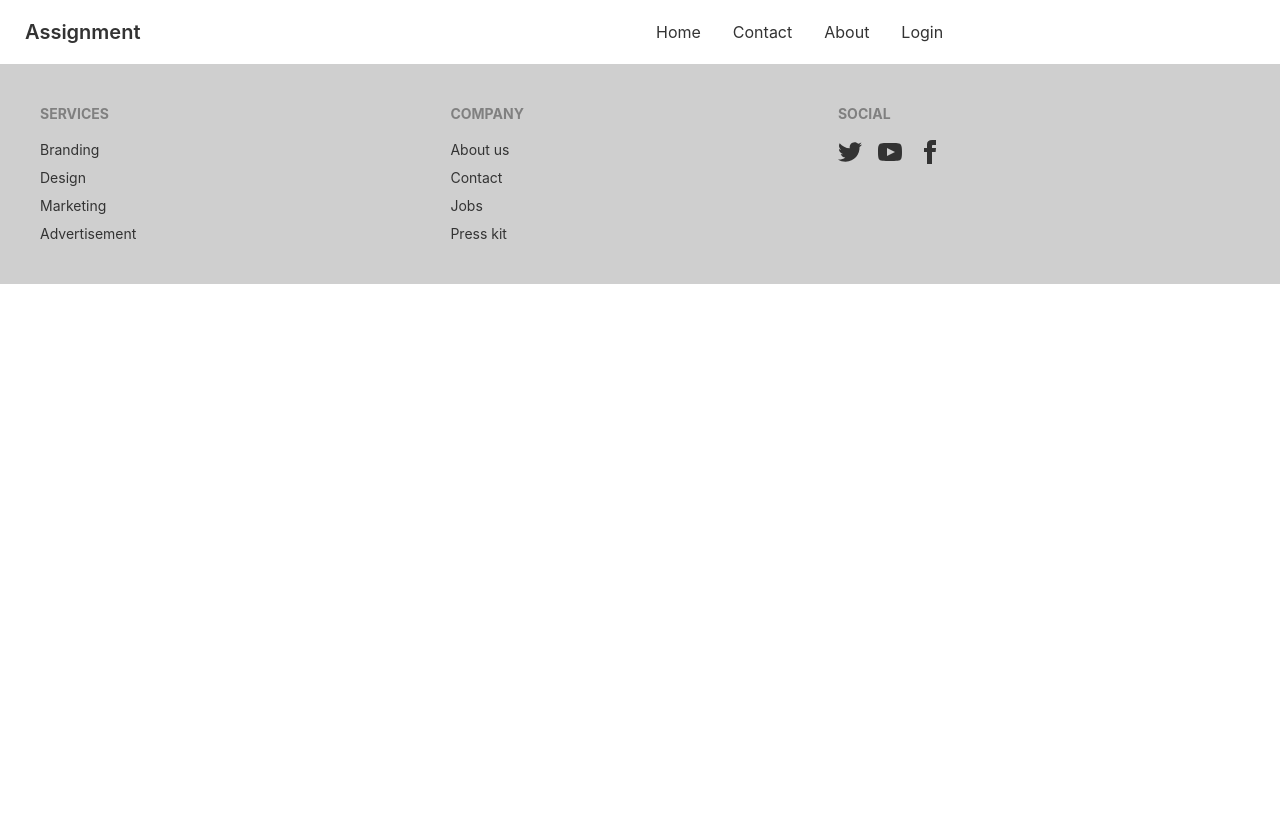
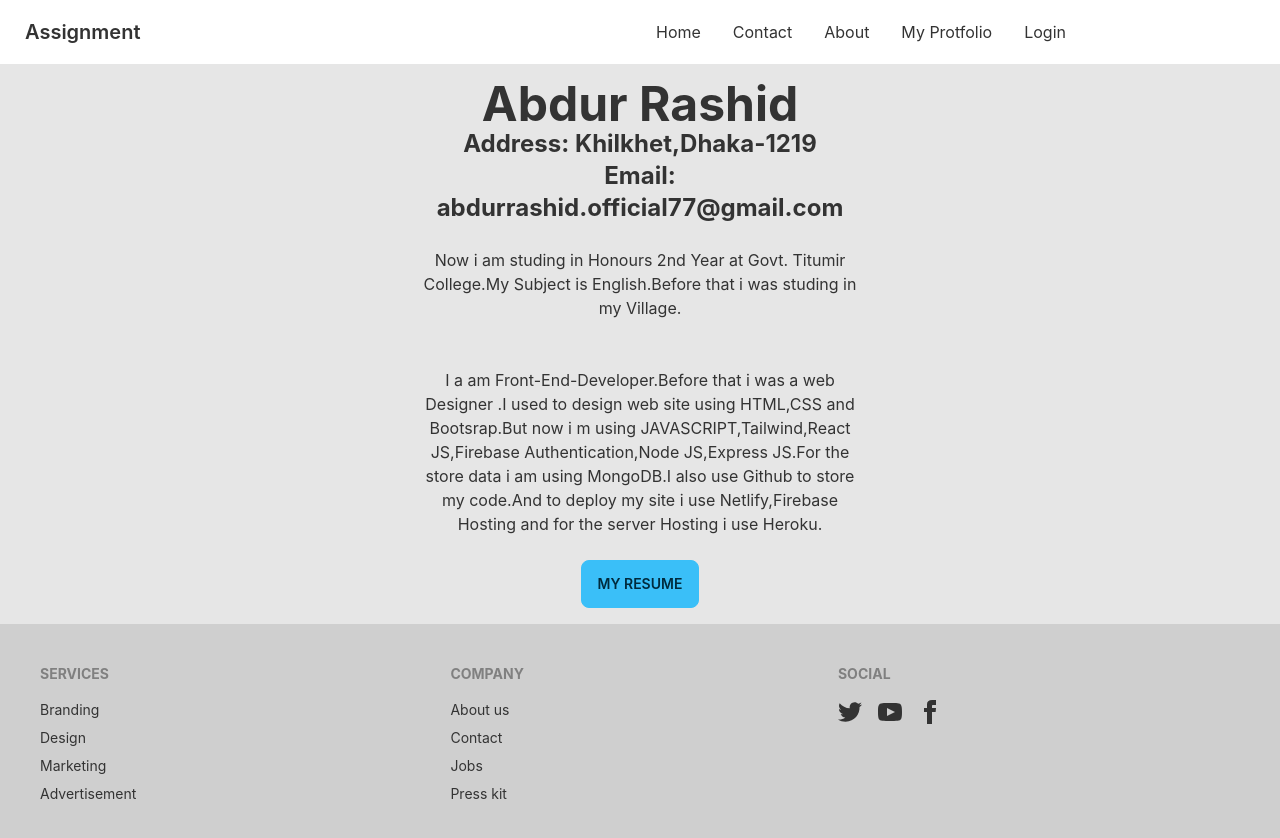
Before and after one commit to ARKOMOL/The-AutoStore, a React (Create React App) app: page /protfolio in a window 1280 px wide. Shown: the top 838 px of the page. Before the commit the page ends 800 px from the top, so only its background shows below. Built offline with nearby package versions, Linux system fonts and the light colour scheme; no server answers.

Commit message:
protfolio part done

```diff
--- a/src/App.js
+++ b/src/App.js
@@ -10,6 +10,10 @@ import Footer from './Pages/Shared/Footer/Footer';
 import Contact from './Pages/Header/ForAllUsers/Contact/Contact';
 import Home from './Pages/HomePage/Home';
 import PurchasePage from './Pages/HomePage/Purchase/PurchasePage';
+import MyProtfolio from './Pages/Header/ForAllUsers/MyProtfolio';
+import MyProfile from './Pages/Header/LoginUser/MyProfile';
+import AddReview from './Pages/Header/LoginUser/AddReview';
+import MyOrders from './Pages/Header/LoginUser/MyOrders';
 
 function App() {
   return (
@@ -19,6 +23,10 @@ function App() {
      <Routes>
        <Route path='/' element={<Home/>} />
        <Route path='/contact' element={<Contact/>} />
+       <Route path='/protfolio' element={<MyProtfolio/>} />
+       <Route path='/orders' element={<MyOrders/>} />
+       <Route path='/add-review' element={<AddReview/>} />
+       <Route path='/profile' element={<MyProfile/>} />
        <Route path='/purchase/:id' element={<PurchasePage/>} />
        <Route path='/login' element={ <Login/>} />
        <Route path='/about' element={
--- a/src/Pages/Header/ForAllUsers/MyProtfolio.js
+++ b/src/Pages/Header/ForAllUsers/MyProtfolio.js
@@ -0,0 +1,22 @@
+import React from 'react';
+import { Link } from 'react-router-dom';
+
+const MyProtfolio = () => {
+    return (
+        <div class="hero min-h-full bg-base-200">
+        <div class="hero-content sm:text-center sm:mx-15 text-left">
+          <div class="max-w-md">
+            <h1 class="text-5xl font-bold">Abdur Rashid</h1>
+            <h1 class="text-2xl font-bold">Address: Khilkhet,Dhaka-1219</h1>
+            <h1 class="text-2xl font-bold">Email: abdurrashid.official77@gmail.com</h1>
+            <p class="py-6">Now i am studing in Honours 2nd Year at Govt. Titumir College.My Subject is English.Before that i was studing in my Village.</p>
+            <p class="py-6">I a am Front-End-Developer.Before that i was a web Designer .I used to design web site using HTML,CSS and Bootsrap.But now i m using JAVASCRIPT,Tailwind,React JS,Firebase Authentication,Node JS,Express JS.For the store data i am using MongoDB.I also use Github to store my code.And to deploy my site i use Netlify,Firebase Hosting and for the server Hosting i use Heroku.</p>
+            <a href='https://drive.google.com/file/d/1tQAaX8e6kfamLbcYAR8am-P4MdaTmRqr/view?usp=sharing' target='blank'><button  class="btn btn-info">My Resume</button></a>
+
+          </div>
+        </div>
+      </div>
+    );
+};
+
+export default MyProtfolio;
--- a/src/Pages/Header/LoginUser/AddReview.js
+++ b/src/Pages/Header/LoginUser/AddReview.js
@@ -0,0 +1,11 @@
+import React from 'react';
+
+const AddReview = () => {
+    return (
+        <div>
+            <h1>Add a review</h1>
+        </div>
+    );
+};
+
+export default AddReview;
--- a/src/Pages/Header/LoginUser/MyOrders.js
+++ b/src/Pages/Header/LoginUser/MyOrders.js
@@ -0,0 +1,11 @@
+import React from 'react';
+
+const MyOrders = () => {
+    return (
+        <div>
+            <h1>My orders</h1>
+        </div>
+    );
+};
+
+export default MyOrders;
--- a/src/Pages/Header/LoginUser/MyProfile.js
+++ b/src/Pages/Header/LoginUser/MyProfile.js
@@ -0,0 +1,11 @@
+import React from 'react';
+
+const MyProfile = () => {
+    return (
+        <div>
+            <h1>my profile</h1>
+        </div>
+    );
+};
+
+export default MyProfile;
--- a/src/Pages/HomePage/AllCss.css
+++ b/src/Pages/HomePage/AllCss.css
@@ -3,7 +3,8 @@
     background: url('../../logo.svg');
     background: url('https://previews.123rf.com/images/vladru/vladru1303/vladru130300004/18560953-many-auto-parts-done-in-3d.jpg');
     background-repeat: no-repeat;
-    background-size: cover;
+    background-size:cover;
+    background-position: center;
 }
 .btn-primary{
     font-size: large;
--- a/src/Pages/HomePage/Brands/Brands.js
+++ b/src/Pages/HomePage/Brands/Brands.js
@@ -14,10 +14,10 @@ const Brands = () => {
     return (
        <div>
            <h1 className='text-5xl my-5'>Met Our Brand Partner</h1>
-           <div class="carousel carousel-end gap-5 rounded-box items-center justify-center my-5">
+           <div class="carousel carousel-end gap-5  rounded-box items-center justify-center my-5">
                 {
                     brands.map(brand=>(
-                        <div class="carousel-item">
+                        <div key={brand._id} class="carousel-item ">
                             <img src={brand.img} alt='brand' class="rounded-box" />
                          </div>
                     ))
--- a/src/Pages/HomePage/Review/ReviewDetails.js
+++ b/src/Pages/HomePage/Review/ReviewDetails.js
@@ -7,10 +7,13 @@ const ReviewDetails = ({rev}) => {
         <div>
 
         <div class="card-body items-center text-center">
+        <div class="w-24 rounded-full">
+    <img src="https://api.lorem.space/image/face?hash=0" className='rounded-full w-25 h-25' alt='' />
+  </div>
             <h2 class="card-title">{name}</h2>
             <p>{title}</p>
             <p>Minumum Buy: {review} </p>
-            <p>Available Parts: {ratings} </p>
+            <p>Ratings: {ratings} </p>
 
         </div>
     </div>
--- a/src/Pages/Navbar/Navbar.js
+++ b/src/Pages/Navbar/Navbar.js
@@ -13,6 +13,14 @@ const Navbar = () => {
            <li> <Link to='/'>Home</Link></li>
            <li><Link to='/contact'>Contact</Link></li>
             <li> <Link to='/about'>About</Link></li>
+            <li> <Link to='/protfolio'>My Protfolio</Link></li>
+            {
+              user &&  <>
+               <li> <Link to='/orders'>My Orders</Link></li>
+               <li><Link to='/add-review'>Add Review</Link></li>
+               <li> <Link to='/profile'>My Profile</Link></li>
+              </>
+            }
            { user?
             <li> <button  onClick={logout}>signout <br />{user.displayName}</button></li>:
             <li> <Link to='/login'>Login</Link></li>
```
